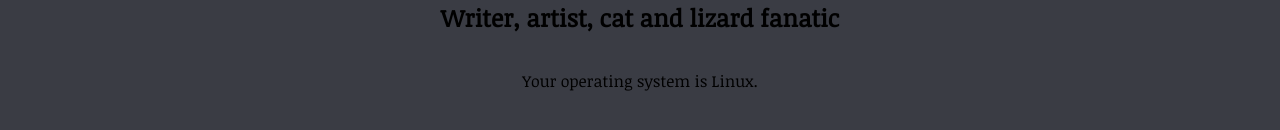
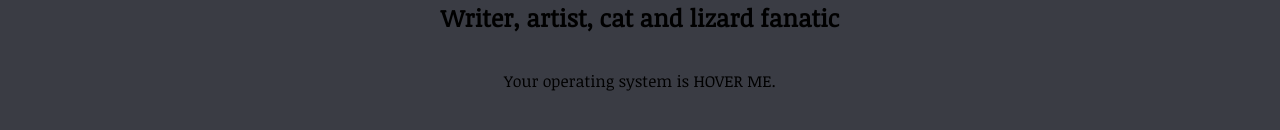
Before and after one commit to lyndsiWilliams/kk-portfolio, a React (Create React App) app in the folder client/: page / in a window 1280 px wide. Shown: the part 432-562 px from the top of the page. Built offline with nearby package versions, Linux system fonts and the light colour scheme.

Commit message:
Detect OS test still unsuccessful

```diff
--- a/client/src/components/Home.tsx
+++ b/client/src/components/Home.tsx
@@ -1,11 +1,20 @@
-import { osName } from 'react-device-detect';
+import { useState } from "react";
+import { osName } from "react-device-detect";
 
 const Home = () => {
+  const [osSpan, setOsSpan] = useState("HOVER ME");
+
   return (
     <div className="home">
       <h1>Kathleen Kidder</h1>
       <h2>Writer, artist, cat and lizard fanatic</h2>
-      <p>Your operating system is {osName}.</p>
+      <p>
+        Your operating system is{" "}
+        <span id="os-name" onMouseEnter={() => setOsSpan(osName)}>
+          {osSpan}
+        </span>
+        .
+      </p>
     </div>
   );
 };
```
Also changed, not shown: 1 other file (tests, documents, lock files or other folders).
